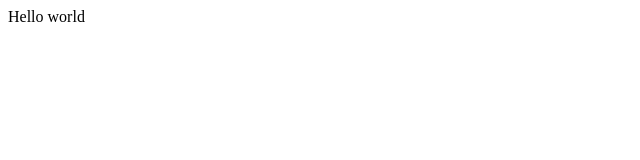
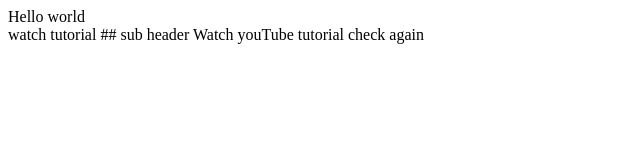
Before and after one commit to tamenee/demo-repo2, a plain HTML site: page index.html in a window 1280 px wide. Shown: the whole page, without its empty margins (0-640 px from the left). Drawn offline with Linux system fonts and the light colour scheme.

Commit message:
Added 2 index files
Added text in

```diff
--- a/index.html
+++ b/index.html
@@ -1 +1,5 @@
 <div>Hello world<div>
+watch tutorial
+## sub header
+Watch youTube tutorial
+check again
```
Also changed, not shown: index1.html (+1 -0 lines).
